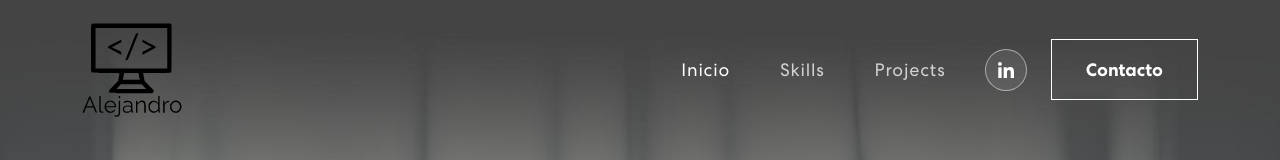
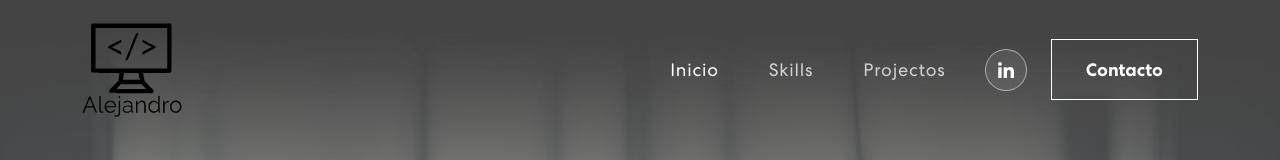
Before and after one commit to SrAlex16/portfolio, a React (Create React App) app: page / in a window 1280 px wide. Shown: the top 160 px of the page. Built offline with nearby package versions, Linux system fonts and the light colour scheme; no server answers.

Commit message:
cambios css

```diff
--- a/src/App.css
+++ b/src/App.css
@@ -432,6 +432,8 @@
   height: 100%;
 }
 .proj-txtx {
+  text-decoration: none !important;
+  color: white;
   position: absolute;
   text-align: center;
   top: 65%;
@@ -442,6 +444,7 @@
   width: 100%;
 }
 .proj-imgbx:hover .proj-txtx {
+  color: white;
   top: 50%;
   opacity: 1;
 }
--- a/src/components/NavBar.js
+++ b/src/components/NavBar.js
@@ -44,7 +44,7 @@
             <Nav className="ms-auto">
               <Nav.Link href="#home" className={activeLink === 'home' ? 'active navbar-link' : 'navbar-link'} onClick={() => onUpdateActiveLink('home')}>Inicio</Nav.Link>
               <Nav.Link href="#skills" className={activeLink === 'skills' ? 'active navbar-link' : 'navbar-link'} onClick={() => onUpdateActiveLink('skills')}>Skills</Nav.Link>
-              <Nav.Link href="#projects" className={activeLink === 'projects' ? 'active navbar-link' : 'navbar-link'} onClick={() => onUpdateActiveLink('projects')}>Projects</Nav.Link>
+              <Nav.Link href="#project" className={activeLink === 'project' ? 'active navbar-link' : 'navbar-link'} onClick={() => onUpdateActiveLink('project')}>Projectos</Nav.Link>
             </Nav>
             <span className="navbar-text">
               <div className="social-icon">
```
